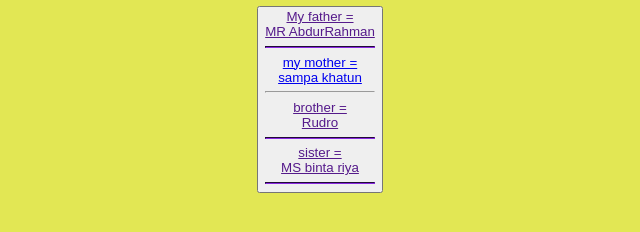
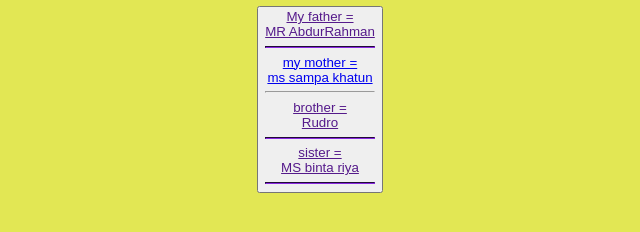
Before and after one commit to sampakhatun/lisi.op.me, a plain HTML site: page index.html in a window 1280 px wide. Shown: the part 240-472 px from the top of the page, 320-960 px from the left. Drawn offline with Linux system fonts and the light colour scheme.

Commit message:
added channel name

```diff
--- a/index.html
+++ b/index.html
@@ -19,7 +19,7 @@
                         <ul>My father =</ul><div> MR AbdurRahman</div><hr>
                         <a>
                             <a href="https://www.facebook.com/sampa.rahman.3" class=""
-                       <ul>my mother =</ul><div>sampa khatun</div><hr>
+                       <ul>my mother =</ul><div> ms sampa khatun</div><hr>
                                 <a>
                                     <a href="" class=""
                        <ul> brother =</ul><div>Rudro</div><hr>
```
